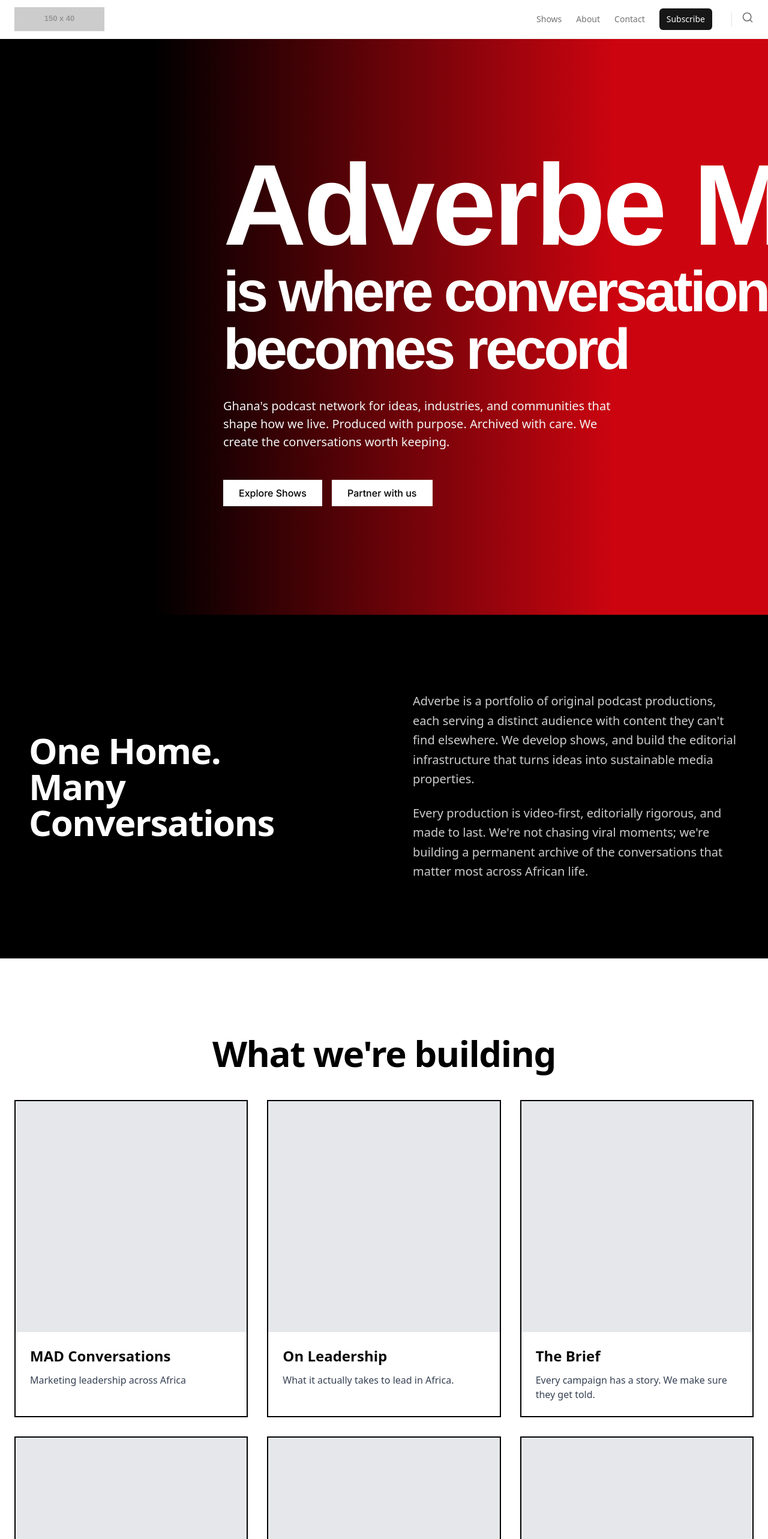
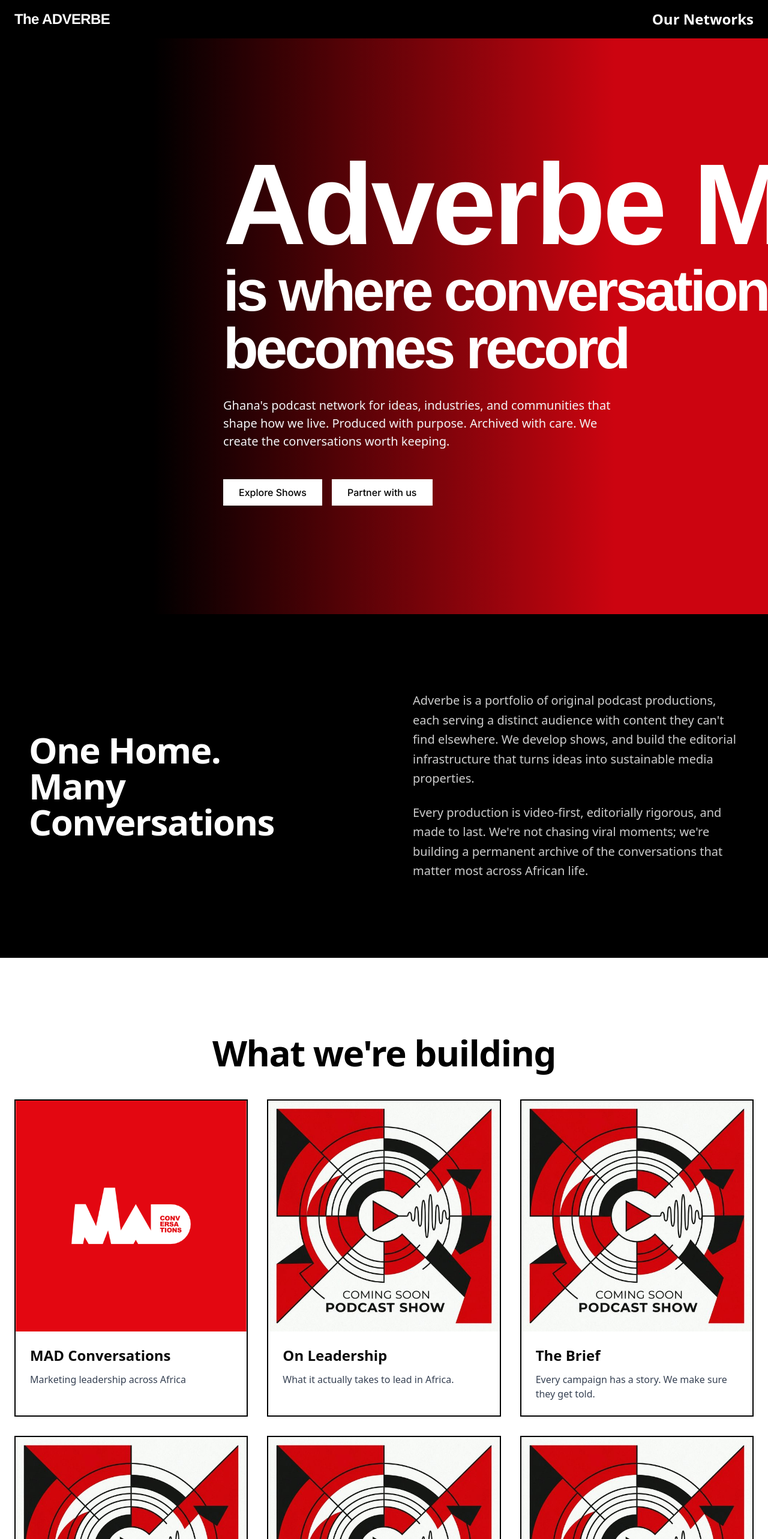
Before and after one commit to AncienO/adverbemedia, a Next.js app: page / in a window 1280 px wide. Shown: the top 2566 px of the page at 60% size. Built offline with nearby package versions, Linux system fonts and the light colour scheme.

Commit message:
cover images etc, header

```diff
--- a/next.config.ts
+++ b/next.config.ts
@@ -16,6 +16,10 @@
         protocol: "https",
         hostname: "upload.wikimedia.org",
       },
+      {
+        protocol: "https",
+        hostname: "ui-avatars.com",
+      },
     ],
   },
   reactCompiler: true,
--- a/src/app/layout.tsx
+++ b/src/app/layout.tsx
@@ -35,7 +35,7 @@
 });
 
 export const metadata: Metadata = {
-  title: "Adverbe Media | Ghana's Podcast Network",
+  title: "The Adverbe",
   description: "Original podcast shows documenting the ideas, industries, and people shaping Africa. Music, marketing, leadership, faith, sport, and culture. A Vermé Studios company.",
 };
 
--- a/src/components/home/shows-preview.tsx
+++ b/src/components/home/shows-preview.tsx
@@ -2,38 +2,45 @@
 
 import React from 'react';
 import Link from 'next/link';
+import Image from 'next/image';
 import { ArrowRight } from 'lucide-react';
 
 const shows = [
     {
         title: 'MAD Conversations',
         description: 'Marketing leadership across Africa',
-        slug: 'mad-conversations'
+        slug: 'mad-conversations',
+        image: '/Screenshot 2026-02-07 at 15.38.54.png'
     },
     {
         title: 'On Leadership',
         description: 'What it actually takes to lead in Africa.',
-        slug: 'on-leadership'
+        slug: 'on-leadership',
+        image: '/abstract_graphic.png'
     },
     {
         title: 'The Brief',
         description: 'Every campaign has a story. We make sure they get told.',
-        slug: 'the-brief'
+        slug: 'the-brief',
+        image: '/abstract_graphic.png'
     },
     {
         title: 'Calvary Central',
         description: 'Where honest faith meets real conversation.',
-        slug: 'calvary-central'
+        slug: 'calvary-central',
+        image: '/abstract_graphic.png'
     },
     {
         title: 'Convos in the Light',
         description: 'Everyday Christianity, no filter.',
-        slug: 'convos-in-the-light'
+        slug: 'convos-in-the-light',
+        image: '/abstract_graphic.png'
     },
     {
         title: 'Home Court',
         description: 'Ghana\'s tennis community, on the record.',
-        slug: 'home-court'
+        slug: 'home-court',
+        image: '/abstract_graphic.png'
     }
 ];
 
@@ -53,8 +60,16 @@
                             className="group"
                         >
                             <div className="border-2 border-black hover:bg-black hover:text-white transition-colors duration-300 h-full flex flex-col overflow-hidden">
-                                {/* Square Placeholder Image */}
-                                <div className="w-full aspect-square bg-gray-200 group-hover:bg-gray-700 transition-colors duration-300" />
+                                {/* Square Image */}
+                                <div className="w-full aspect-square relative bg-gray-200 group-hover:bg-gray-700 transition-colors duration-300">
+                                    <Image
+                                        src={show.image}
+                                        alt={show.title}
+                                        fill
+                                        className="object-cover"
+                                        sizes="(max-width: 768px) 100vw, (max-width: 1200px) 50vw, 33vw"
+                                    />
+                                </div>
 
                                 {/* Content */}
                                 <div className="p-6 flex-1">
--- a/src/components/layout/footer.tsx
+++ b/src/components/layout/footer.tsx
@@ -34,7 +34,7 @@
                     {/* Navigation Links */}
                     <div className="flex flex-wrap justify-center md:justify-start gap-4 md:gap-6 text-sm md:text-base">
                         {navLinks.map((link, index) => (
-                            <React.Fragment key={link.href}>
+                            <React.Fragment key={link.name}>
                                 <Link
                                     href={link.href}
                                     className="text-gray-300 hover:text-white transition-colors"
--- a/src/components/layout/header.tsx
+++ b/src/components/layout/header.tsx
@@ -12,27 +12,17 @@
     const toggleMenu = () => setIsMenuOpen(!isMenuOpen);
 
     const navLinks = [
-        { name: 'Shows', href: '/shows' },
-        { name: 'About', href: '/about' },
-        { name: 'Contact', href: '/contact' },
+        { name: 'Our Networks', href: '/shows' },
     ];
 
     return (
-        <header className="sticky top-0 z-50 w-full border-b border-border/40 bg-background/95 backdrop-blur supports-[backdrop-filter]:bg-background/60">
+        <header className="sticky top-0 z-50 w-full bg-black text-white">
             <div className="container mx-auto px-4 md:px-6 flex h-16 items-center justify-between">
                 {/* Logo */}
-                <Link href="/" className="flex items-center space-x-2">
-                    {/* Mock Logo Image as requested */}
-                    <div className="relative h-10 w-[150px]">
-                        <Image
-                            src="https://placehold.co/150x40/171717/ffffff?text=PODCAST+NET&font=playfair-display"
-                            alt="Podcast Network Logo"
-                            fill
-                            className="object-contain dark:invert"
-                            sizes="150px"
-                            priority
-                        />
-                    </div>
+                <Link href="/" className="flex items-center">
+                    <span className="text-2xl font-bold tracking-tight text-white" style={{ fontFamily: 'Helvetica, Arial, sans-serif' }}>
+                        The ADVERBE
+                    </span>
                 </Link>
 
                 {/* Desktop Navigation */}
@@ -41,25 +31,16 @@
                         <Link
                             key={link.href}
                             href={link.href}
-                            className="text-sm font-medium text-muted-foreground transition-colors hover:text-primary"
+                            className="text-2xl font-bold text-white transition-colors hover:text-gray-300"
                         >
                             {link.name}
                         </Link>
                     ))}
-                    <Button variant="default" size="sm">
-                        Subscribe
-                    </Button>
-                    <div className="border-l pl-4 border-border ml-2">
-                        <button className="text-muted-foreground hover:text-primary">
-                            <Search className="h-5 w-5" />
-                            <span className="sr-only">Search</span>
-                        </button>
-                    </div>
                 </nav>
 
                 {/* Mobile Menu Toggle */}
                 <button
-                    className="md:hidden p-2 text-primary"
+                    className="md:hidden p-2 text-white"
                     onClick={toggleMenu}
                     aria-label="Toggle menu"
                 >
@@ -69,19 +50,18 @@
 
             {/* Mobile Navigation */}
             {isMenuOpen && (
-                <div className="md:hidden border-b border-border bg-background">
+                <div className="md:hidden border-b border-white/10 bg-black">
                     <div className="container mx-auto px-4 py-4 space-y-4">
                         {navLinks.map((link) => (
                             <Link
                                 key={link.href}
                                 href={link.href}
-                                className="block text-base font-medium text-primary hover:text-primary/80"
+                                className="block text-base font-medium text-white hover:text-gray-300"
                                 onClick={() => setIsMenuOpen(false)}
                             >
                                 {link.name}
                             </Link>
                         ))}
-                        <Button className="w-full justify-center">Subscribe</Button>
                     </div>
                 </div>
             )}
--- a/src/lib/data.ts
+++ b/src/lib/data.ts
@@ -18,7 +18,7 @@
         category: 'Marketing',
         status: 'active',
         hosts: [
-            { id: 'h1', name: 'Adverbe Team', bio: 'Documenting Ghana\'s commercial culture.', avatar: 'https://images.unsplash.com/photo-1494790108377-be9c29b29330?q=80&w=256&auto=format&fit=crop', role: 'Host' }
+            { id: 'h1', name: 'Abeiku Dadson', bio: 'Documenting Ghana\'s commercial culture.', avatar: 'https://ui-avatars.com/api/?name=Abeiku+Dadson&background=random', role: 'Host' }
         ],
         socialLinks: {
             applePodcasts: '#', // Placeholder - awaiting actual URL
@@ -32,7 +32,7 @@
         title: 'On Leadership',
         description: 'In-depth, long-form interviews with the CEOs, founders, policymakers, and institutional builders shaping Africa\'s trajectory. On Leadership goes beyond the polished keynote to examine how critical decisions are actually made, what keeps leaders up at night, and what it costs to build at scale on the continent. Modelled on the editorial depth of international programmes like Bloomberg\'s "Leaders" series.',
         shortDescription: 'What it actually takes to lead in Africa.',
-        coverImage: 'https://images.unsplash.com/photo-1557804506-669a67965ba0?q=80&w=2574&auto=format&fit=crop',
+        coverImage: '/abstract_graphic.png',
         category: 'Leadership',
         status: 'coming-soon',
         hosts: [
@@ -45,7 +45,7 @@
         title: 'The Brief',
         description: 'Mobile, on-location, and built around one signature question: "So, what was the brief?" The Brief: documents Ghana\'s most memorable advertising campaigns by sitting down with the agencies, brands, and creatives who made them. Each episode names the campaign, the agency, and the guest, and reconstructs the journey from brief to execution. It\'s storytelling as industry documentation — casual in format, serious in archival intent.',
         shortDescription: 'Every campaign has a story. We make sure they get told.',
-        coverImage: 'https://images.unsplash.com/photo-1542744173-8e7e53415bb0?q=80&w=2670&auto=format&fit=crop',
+        coverImage: '/abstract_graphic.png',
         category: 'Advertising',
         status: 'coming-soon',
         hosts: [
@@ -58,7 +58,7 @@
         title: 'Calvary Central',
         description: 'Born from a student-run ministry and now reaching far beyond campus, Calvary Central creates space for believers, seekers, and sceptics to explore Christianity without the fluff. From understanding identity in Christ to navigating faith and finances, the show tackles the questions that shape how we live — not just what we believe. Thoughtful but not stuffy. Scriptural but not preachy. New season, same Jesus.',
         shortDescription: 'The heart of it. Where honest faith meets real conversation.',
-        coverImage: 'https://images.unsplash.com/photo-1438232992991-995b7058bbb3?q=80&w=2673&auto=format&fit=crop',
+        coverImage: '/abstract_graphic.png',
         category: 'Faith',
         status: 'coming-soon',
         hosts: [
@@ -71,7 +71,7 @@
         title: 'Convos in the Light',
         description: 'Casual, open conversations about living out faith in the real world. Convos in the Light makes room for the questions, doubts, and joys that don\'t always fit neatly into a Sunday sermon — exploring what it means to walk with God through ordinary life, honest dialogue, and genuine community.',
         shortDescription: 'Everyday Christianity, no filter.',
-        coverImage: 'https://images.unsplash.com/photo-1511632765486-a01980e01a18?q=80&w=2670&auto=format&fit=crop',
+        coverImage: '/abstract_graphic.png',
         category: 'Faith',
         status: 'coming-soon',
         hosts: [
@@ -84,7 +84,7 @@
         title: 'Home Court',
         description: 'The first dedicated platform for Ghana\'s tennis ecosystem. Home Court connects players, coaches, administrators, and fans through stories of competition, development, and the growth of racquet sport in West Africa. Whether you\'re on the circuit or just discovering the game, this is where Ghana\'s tennis community finds its voice.',
         shortDescription: 'Ghana\'s tennis community, on the record.',
-        coverImage: 'https://images.unsplash.com/photo-1554068865-24cecd4e34b8?q=80&w=2670&auto=format&fit=crop',
+        coverImage: '/abstract_graphic.png',
         category: 'Sport',
         status: 'coming-soon',
         hosts: [
```
Also changed, not shown: src/app/shows/[slug]/page.tsx (+1 -8 lines), public/abstract_graphic.png (added).
